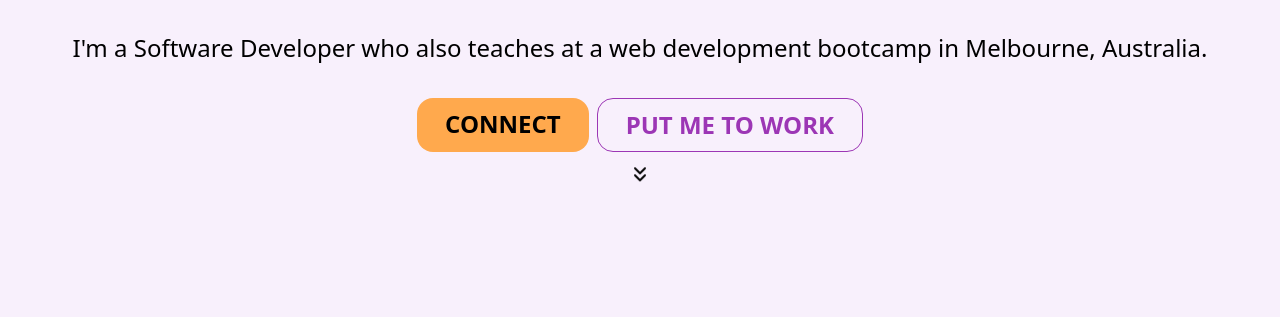
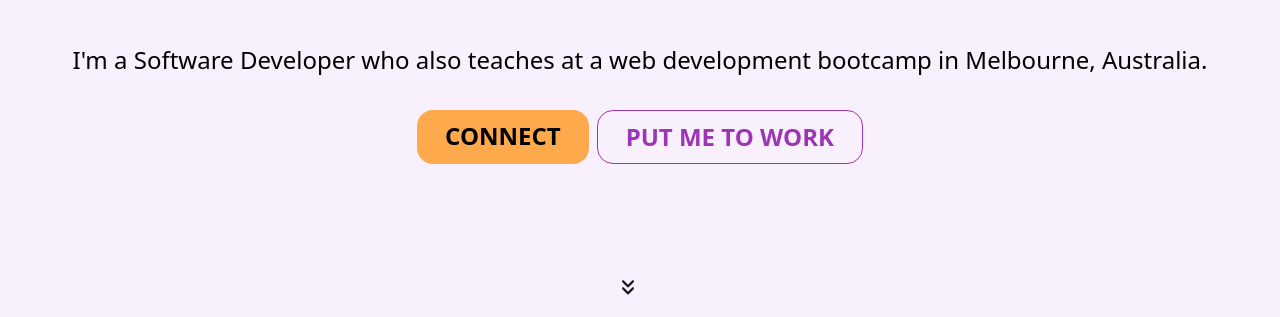
Before and after one commit to benschem/profile, a plain HTML site: page index.html in a window 1280 px wide. Shown: the part 483-800 px from the top of the page. Drawn offline with nearby package versions, Linux system fonts and the light colour scheme.

Commit message:
properly fixed bouncing arrow overlapping other elements when screen is too small

```diff
--- a/scripts.js
+++ b/scripts.js
@@ -75,18 +75,8 @@ document.addEventListener("DOMContentLoaded", (event) => {
   };
 
   // As soon as you scroll, hide the bouncing arrow encouraging you to scroll down.
-  window.addEventListener("scroll", () => {
-    if (pageIsScrolledAllTheWayUp()) {
-      showArrow();
-    } else {
-      hideArrow();
-    }
-  });
-
-  const pageIsScrolledAllTheWayUp = () => {
-    return window.scrollY === 0;
-  };
-
+  // Prevent the bouncing arrow touching the buttons if the screen height is too small.
+  const buttons = document.querySelector(".buttons");
   const downArrow = document.querySelector("#down-arrow");
 
   const showArrow = () => {
@@ -96,4 +86,31 @@ document.addEventListener("DOMContentLoaded", (event) => {
   const hideArrow = () => {
     downArrow.style.display = "none";
   };
+
+  const toggleArrowVisibility = () => {
+    const downArrowRect = downArrow.getBoundingClientRect();
+    const buttonsRect = buttons.getBoundingClientRect();
+
+    const scrolledAllTheWayUp = window.scrollY === 0;
+
+    const arrowOverlapsButtons =
+      downArrowRect.bottom > buttonsRect.top &&
+      downArrowRect.top < buttonsRect.bottom &&
+      downArrowRect.right > buttonsRect.left &&
+      downArrowRect.left < buttonsRect.right;
+
+    if (!scrolledAllTheWayUp || arrowOverlapsButtons) {
+      hideArrow();
+    } else {
+      showArrow();
+    }
+  };
+
+  toggleArrowVisibility();
+
+  window.addEventListener("scroll", toggleArrowVisibility);
+  window.addEventListener("resize", toggleArrowVisibility);
+  downArrow.addEventListener("animationstart", toggleArrowVisibility);
+  downArrow.addEventListener("animationend", toggleArrowVisibility);
+  downArrow.addEventListener("animationiteration", toggleArrowVisibility);
 });
--- a/styles.css
+++ b/styles.css
@@ -250,6 +250,9 @@ figcaption {
 }
 
 #down-arrow {
+  position: absolute;
+  bottom: 0px;
+  right: 50%;
   cursor: pointer;
   color: var(--body-text);
 
@@ -261,11 +264,11 @@ figcaption {
 
 @keyframes bounce-down {
   from {
-    transform: translateY(0px);
+    transform: translateY(-20px);
   }
 
   to {
-    transform: translateY(20px);
+    transform: translateY(0px);
   }
 }
 
```
